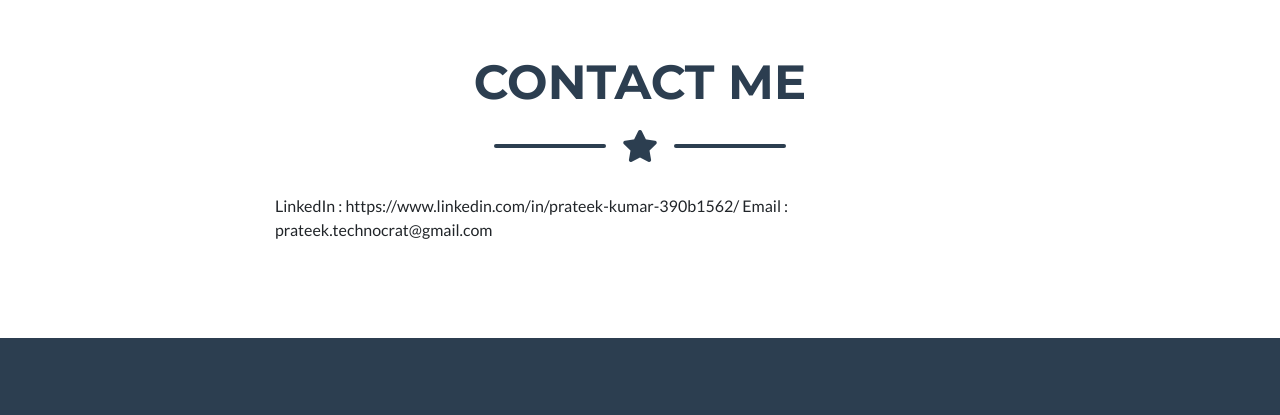
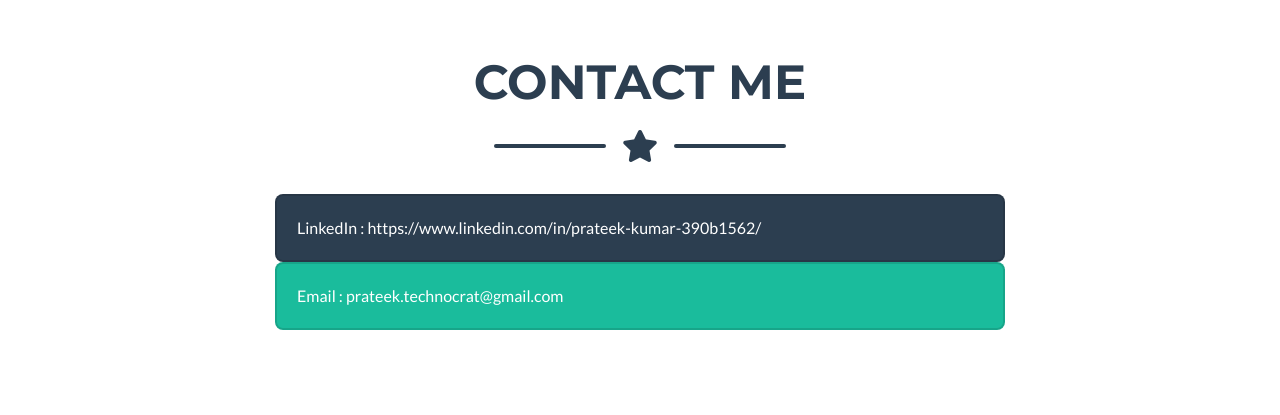
Before and after one commit to pks90/portfolio, a website with bundled scripts: page index.html in a window 1280 px wide. Shown: the part 2272-2687 px from the top of the page. Built offline with nearby package versions, Linux system fonts and the light colour scheme.

Commit message:
Contact UI updates for linkedin and email

```diff
--- a/index.html
+++ b/index.html
@@ -227,8 +227,12 @@
       <div class="row">
         <div class="col-lg-8 mx-auto">
           <!-- To configure the contact form email address, go to mail/contact_me.php and update the email address in the PHP file on line 19. -->
-          LinkedIn : https://www.linkedin.com/in/prateek-kumar-390b1562/
-          Email : prateek.technocrat@gmail.com
+          <div class="card bg-secondary text-white">
+            <div class="card-body">LinkedIn : https://www.linkedin.com/in/prateek-kumar-390b1562/</div>
+          </div>
+          <div class="card bg-primary text-white">
+            <div class="card-body">Email : prateek.technocrat@gmail.com</div>
+          </div>
         </div>
       </div>
 
```
